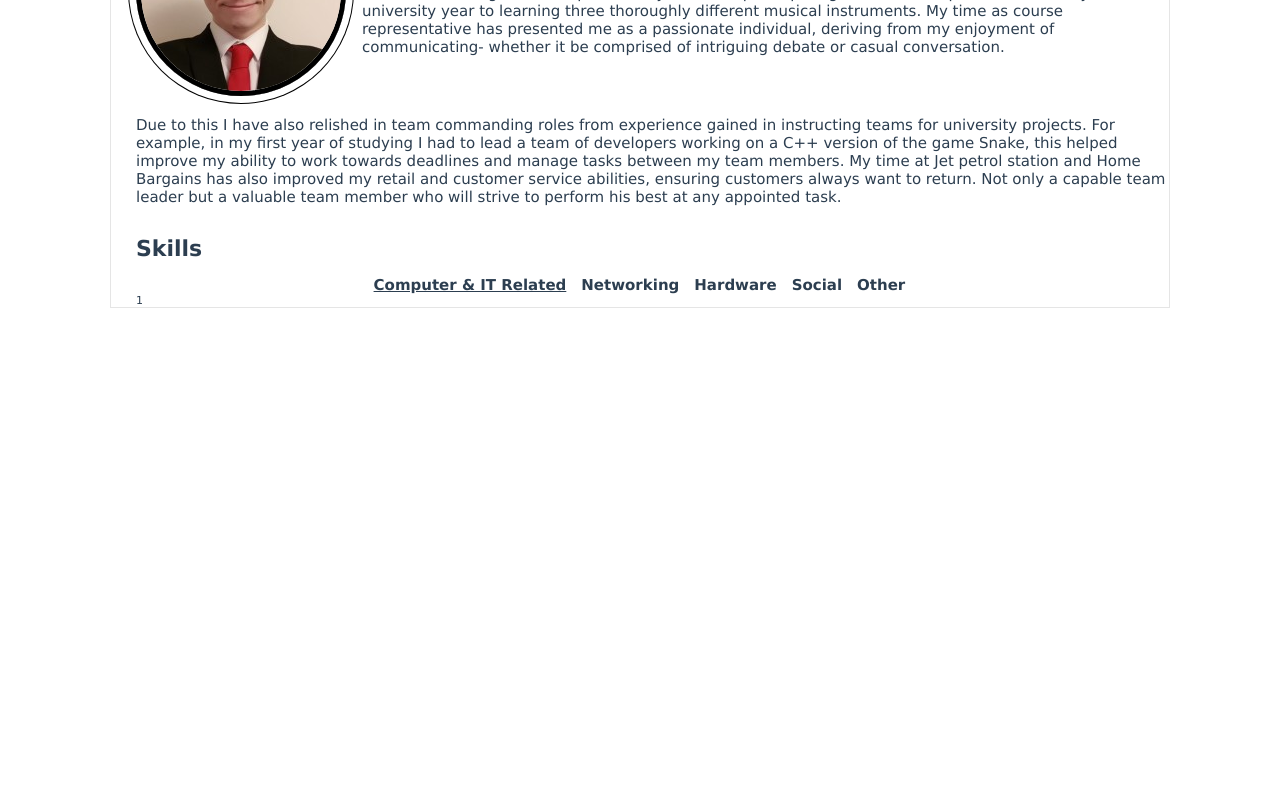
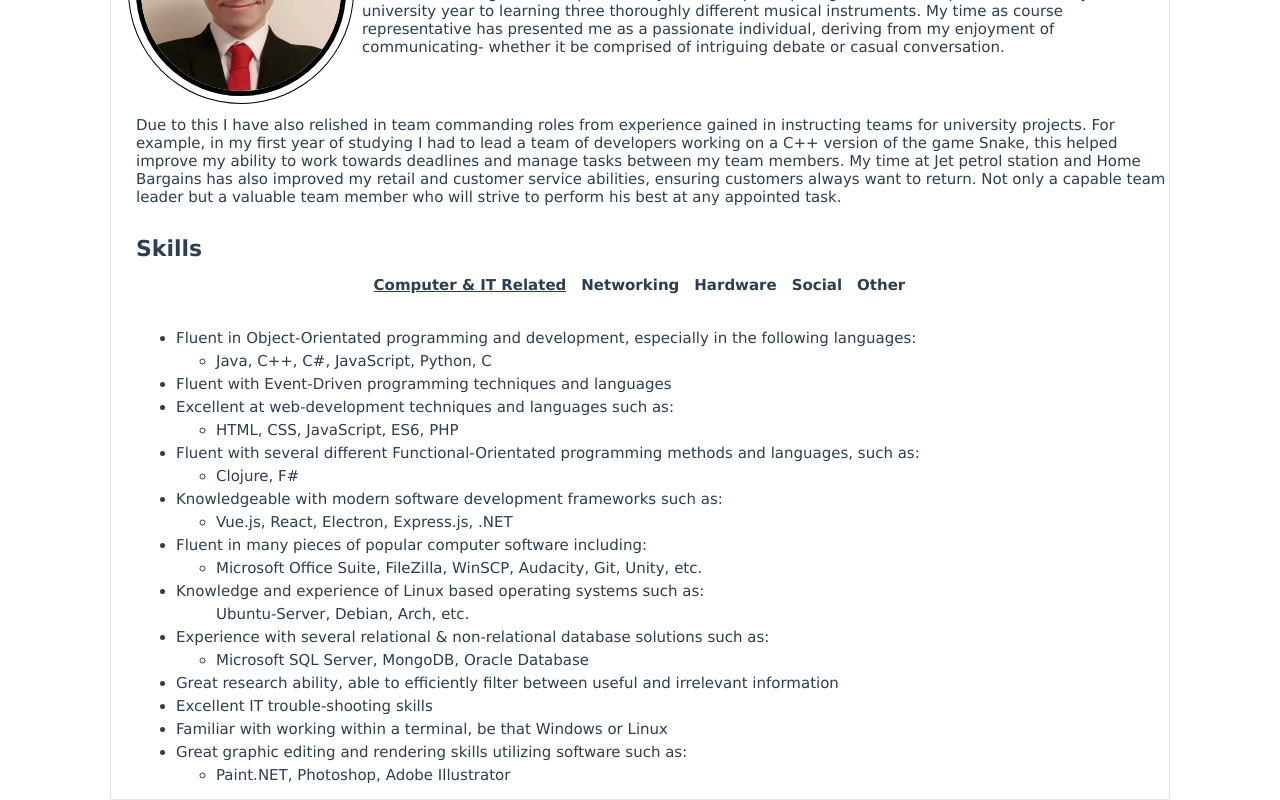
Before and after one commit to samlkey/Portfolio, a Vue app: page / in a window 1280 px wide. Shown: the part 266-1066 px from the top of the page. Before the commit the page ends 800 px from the top, so only its background shows below. Built offline with nearby package versions, Linux system fonts and the light colour scheme.

Commit message:
home work

```diff
--- a/src/components/Home.vue
+++ b/src/components/Home.vue
@@ -31,8 +31,88 @@
     </div>
 
     <div class="choice-wrapper">
-        <div id="1" style="display:none;">1</div>
-        <div id="2" style="display:none;">2</div>
+        <div id="1" style="display:none;">
+            <ul>
+                <li>Fluent in Object-Orientated programming and development, especially in the following languages:</li>
+                <ul>
+                    <li>Java, C++, C#, JavaScript, Python, C</li>
+                </ul>
+                <li>Fluent with Event-Driven programming techniques and languages</li>
+                <li>Excellent at web-development techniques and languages such as:</li>
+                <ul>
+                    <li>HTML, CSS, JavaScript, ES6, PHP</li>
+                </ul>
+                <li>Fluent with several different Functional-Orientated programming methods and languages, such as:</li>
+                <ul>
+                    <li>Clojure, F#</li>
+                </ul>
+                <li>
+                    Knowledgeable with modern software development frameworks such as:
+                </li>
+                <ul>
+                    <li>Vue.js, React, Electron, Express.js, .NET</li>
+                </ul>
+                <li>
+                    Fluent in many pieces of popular computer software including:
+                </li>
+                <ul>
+                    <li>Microsoft Office Suite, FileZilla, WinSCP, Audacity, Git, Unity, etc.</li>
+                </ul>
+                <li>
+                    Knowledge and experience of Linux based operating systems such as:
+                </li>
+                <ul>
+                    Ubuntu-Server, Debian, Arch, etc.
+                </ul>
+                <li>
+                    Experience with several relational & non-relational database solutions such as:
+                </li>
+                <ul>
+                    <li>Microsoft SQL Server, MongoDB, Oracle Database</li>
+                </ul>
+                <li>
+                    Great research ability, able to efficiently filter between useful and irrelevant information
+                </li>
+                <li>
+                    Excellent IT trouble-shooting skills
+                </li>
+                <li>
+                    Familiar with working within a terminal, be that Windows or Linux
+                </li>
+                <li>
+                    Great graphic editing and rendering skills utilizing software such as:
+                </li>
+                <ul>
+                    <li>Paint.NET, Photoshop, Adobe Illustrator</li>
+                </ul>
+            </ul>
+        </div>
+        <div id="2" style="display:none;">
+        <ul>
+            <li>
+                Passion for servers and networking, leading to running my own Ubuntu-based home server with the following features:
+            </li>
+            <ul>
+                <li>
+                    Built-in IPTABLES, advance security system, VPN, networking filtering/monitoring with PiHole.
+                </li>
+            </ul>
+            <li>
+                Experience with back-end networking applications such as Node.js
+            </li>
+            <li>
+                Knowledge and experience using different networking hardware present in modern company networks I.e:
+            </li>
+            <ul>
+                <li>
+                    Switches, firewalls, etc.
+                </li>
+            </ul>
+        </ul>
+
+
+
+        </div>
         <div id="3" style="display:none;">3</div>
         <div id="4" style="display:none;">4</div>
         <div id="5" style="display:none;">5</div>
@@ -75,6 +155,17 @@ export default{
 
 
 <style>
+.choice-wrapper {
+    font-size: 15px;
+    text-align: left;
+    margin-top: 35px;
+}
+
+.choice-wrapper li {
+    margin: 5px 0;
+}
+
+
 .menu1 {
     margin-left: 23%;
     display: flex;
```
